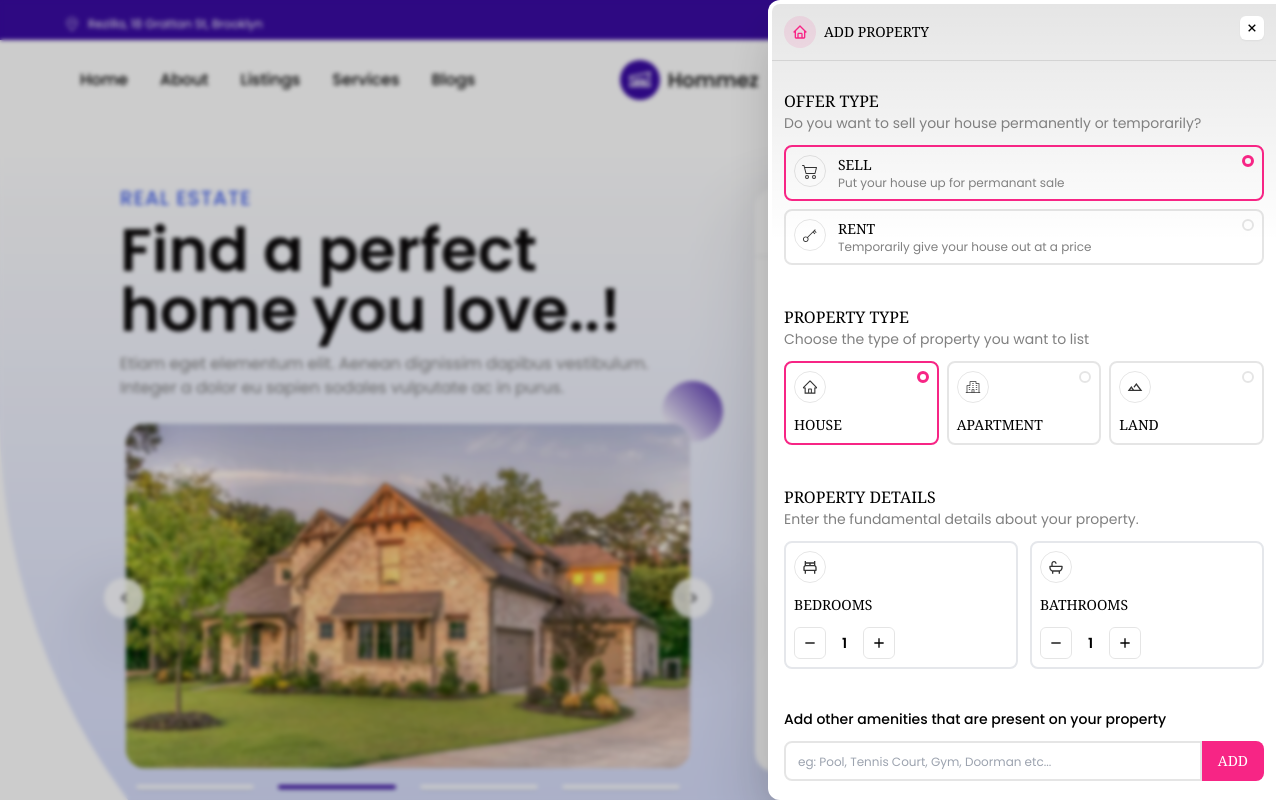
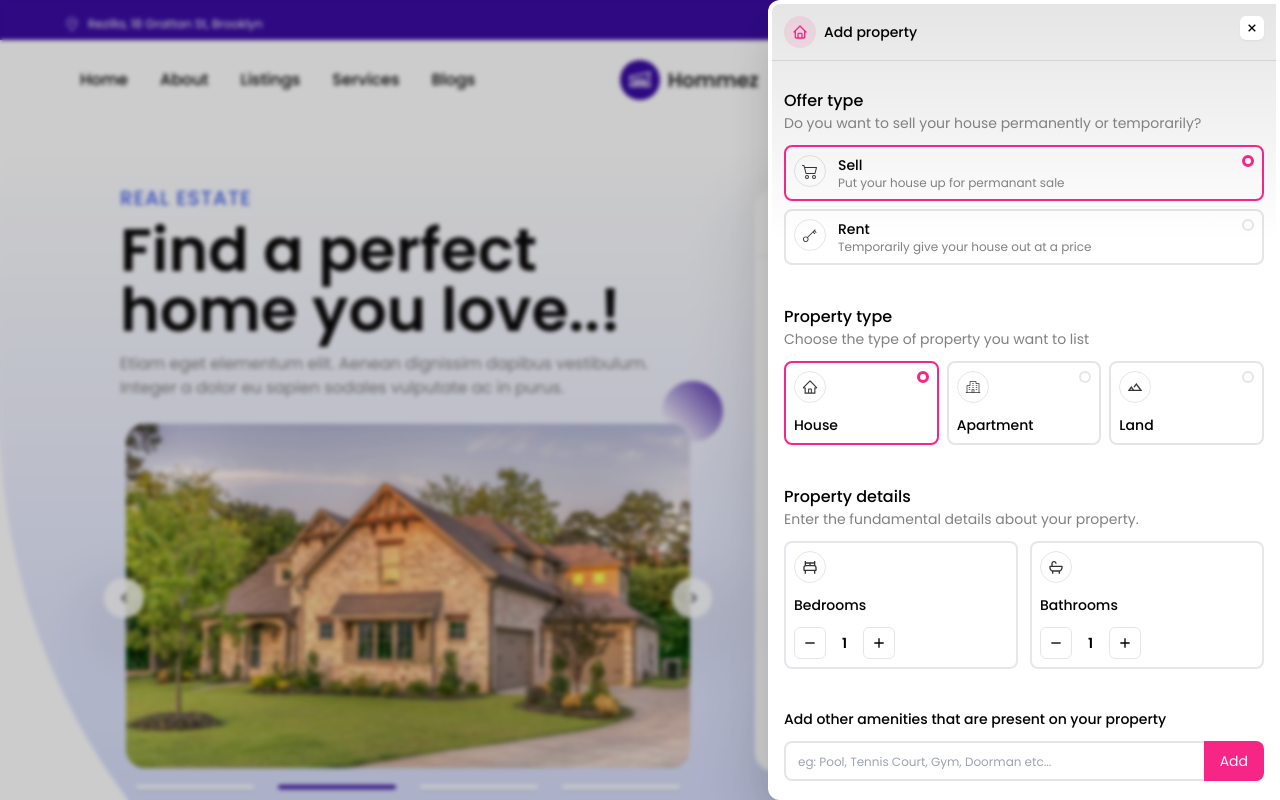
Before and after one commit to IdrisRoti/hommez, a Next.js app: page / in a window 1280 px wide. Both pictures are taken after a click on the button "Add Listing". Shown: the top 800 px of the page. Built offline with nearby package versions, Linux system fonts and the light colour scheme.

Commit message:
refactor: use useReducer and useContext hooks instead of useState

```diff
--- a/components/forms/new-list-form/CreateNewListForm.tsx
+++ b/components/forms/new-list-form/CreateNewListForm.tsx
@@ -1,37 +1,20 @@
-import React, { useState } from 'react'
 import { BiHome } from 'react-icons/bi'
+
 import OfferType from './OfferType'
 import PropertyType from './PropertyType';
 import PropertyDetails from './PropertyDetails';
 
-export type TpropertyDetails = {
-  selectedOfferType: string;
-  propertyType: string;
-  propertyDetails: {
-    noOfBeds: number;
-    noOfBaths: number;
-  }
-}
-
 const CreateNewListForm = () => {
-  const [propertyDetails, setPropertyDetails ] = useState<TpropertyDetails>({
-    selectedOfferType: "Sell",
-    propertyType: "House",
-    propertyDetails: {
-      noOfBeds: 1,
-      noOfBaths: 1
-    }
-  });
 
   return (
     <div className=''>
       <header className='p-3 flex items-center gap-2 border-b border-black/10'>
         <span className='size-8 rounded-full bg-[#f72585]/10 grid place-items-center'><BiHome className='text-brightPink size-4' /></span>
-        <h2 className='font-medium text-sm font-serif uppercase'>Add property</h2>
+        <h2 className='font-medium text-sm'>Add property</h2>
       </header>
-      <OfferType propertyDetails={propertyDetails} setPropertyDetails={setPropertyDetails} />
-      <PropertyType propertyDetails={propertyDetails} setPropertyDetails={setPropertyDetails} />
-      <PropertyDetails propertyDetails={propertyDetails} setPropertyDetails={setPropertyDetails} />
+      <OfferType  />
+      <PropertyType  />
+      <PropertyDetails  />
     </div>
   )
 }
--- a/components/forms/new-list-form/OfferType.tsx
+++ b/components/forms/new-list-form/OfferType.tsx
@@ -1,26 +1,27 @@
+"use client"
+
+import { useContext } from "react"
+
 import CustomSelect from "@/components/CustomSelect"
 import { propertyOfferType } from "@/constants"
-import { TpropertyDetails } from "./CreateNewListForm"
+import { CreateNewListContext } from "@/context/CreateNewListContext"
 
-type TOfferType = {
-    propertyDetails: TpropertyDetails;
-    setPropertyDetails: React.Dispatch<React.SetStateAction<TpropertyDetails>>;
-}
+const OfferType = () => {
+const {state, dispatch} = useContext(CreateNewListContext)
 
-const OfferType = ({propertyDetails, setPropertyDetails}: TOfferType) => {
   return (
     <div className='mt-4 p-3'>
-        <h2 className='font-medium uppercase font-serif'>Offer type</h2>
+        <h2 className='font-medium'>Offer type</h2>
         <p className='text-sm text-textlight'>Do you want to sell your house permanently or temporarily?</p>
 
         <div className="flex flex-col gap-2 mt-3">
         {
             propertyOfferType.map(({id, subHead, type, icon: Icon}) => (
-                <CustomSelect onClick={() => setPropertyDetails((prev) => ({...prev, selectedOfferType: type}))} key={id} isSelected={propertyDetails.selectedOfferType === type}>
+                <CustomSelect onClick={() => dispatch({type: "SELECT_OFFER_TYPE", payload: type})} key={id} isSelected={state.selectedOfferType === type}>
                     <div className="flex item-center gap-3">
                         <span className="grid place-items-center size-8 border border-black/10 rounded-full"><Icon className='size-4 opacity-80' /></span>
                         <div className="">
-                            <h3 className='font-medium text-sm uppercase font-serif'>{type}</h3>
+                            <h3 className='font-medium text-sm'>{type}</h3>
                             <p className='text-xs text-textlight'>{subHead}</p>
                         </div>
                     </div>
@@ -33,4 +34,4 @@ const OfferType = ({propertyDetails, setPropertyDetails}: TOfferType) => {
   )
 }
 
-export default OfferType
+export default OfferType;
--- a/components/forms/new-list-form/PropertyDetails.tsx
+++ b/components/forms/new-list-form/PropertyDetails.tsx
@@ -1,36 +1,36 @@
-import React from 'react'
+"use client"
+
+import React, { useContext, useState } from 'react'
+
+import { CreateNewListContext } from '@/context/CreateNewListContext';
 import { BiBath, BiBed, BiMinus, BiPlus } from 'react-icons/bi';
-import { TpropertyDetails } from './CreateNewListForm';
 
-type TOfferType = {
-    propertyDetails: TpropertyDetails;
-    setPropertyDetails: React.Dispatch<React.SetStateAction<TpropertyDetails>>;
-}
+const PropertyDetails = () => {
+  const [newAmenity, setNewAmenity] = useState("")
+  const {state, dispatch} = useContext(CreateNewListContext);
 
-const PropertyDetails = ({propertyDetails: {propertyDetails: {noOfBaths, noOfBeds}}, setPropertyDetails}: TOfferType) => {
-  console.log(noOfBeds, noOfBaths)
   return (
     <div className='mt-4 p-3'>
-        <h2 className='font-medium uppercase font-serif'>Property  details</h2>
+        <h2 className='font-medium '>Property  details</h2>
         <p className='text-sm text-textlight'>Enter the fundamental details about your property.</p>
 
         <div className="flex items-center gap-3 mt-3">
           <div className="w-full border-[2.5px] rounded-lg p-2 flex flex-col gap-3">
             <span className="grid place-items-center size-8 border border-black/10 rounded-full"><BiBed className='size-4 opacity-80' /></span>
-            <h3 className='font-medium text-sm uppercase font-serif'>Bedrooms</h3>
+            <h3 className='font-medium text-sm '>Bedrooms</h3>
             <div className="flex items-center">
-              <button onClick={() => setPropertyDetails((prev) => ({...prev, propertyDetails: {noOfBeds: noOfBeds > 1 ? noOfBeds-- : 1, noOfBaths} }))} className='size-8 grid place-items-center rounded-md border border-black/10 hover:bg-black/5 transition'><BiMinus /></button>
-              <div className='text-sm font-semibold px-4'>{noOfBeds}</div>
-              <button onClick={() => setPropertyDetails((prev) => ({...prev, propertyDetails: {noOfBeds: noOfBeds++, noOfBaths} }))} className='size-8 grid place-items-center rounded-md border border-black/10 hover:bg-black/5 transition'><BiPlus /></button>
+              <button onClick={() => dispatch({type: "ADD_NUMBER_OF_BEDS", payload:{ action: "REMOVE" }})} className='size-8 grid place-items-center rounded-md border border-black/10 hover:bg-black/5 transition'><BiMinus /></button>
+              <div className='text-sm font-semibold px-4'>{state.propertyDetails.noOfBeds}</div>
+              <button onClick={() => dispatch({type: "ADD_NUMBER_OF_BEDS", payload:{ action: "ADD" }})} className='size-8 grid place-items-center rounded-md border border-black/10 hover:bg-black/5 transition'><BiPlus /></button>
             </div>
           </div>
           <div className="w-full border-[2.5px] rounded-lg p-2 flex flex-col gap-3">
             <span className="grid place-items-center size-8 border border-black/10 rounded-full"><BiBath className='size-4 opacity-80' /></span>
-            <h3 className='font-medium text-sm uppercase font-serif'>Bathrooms</h3>
+            <h3 className='font-medium text-sm '>Bathrooms</h3>
             <div className="flex items-center">
-              <button  onClick={() => setPropertyDetails((prev) => ({...prev, propertyDetails: {noOfBaths: noOfBaths > 1 ? noOfBaths-- : 1, noOfBeds} }))} className='size-8 grid place-items-center rounded-md border border-black/10 hover:bg-black/5 transition'><BiMinus /></button>
-              <div className='text-sm font-semibold px-4'>{noOfBaths}</div>
-              <button onClick={() => setPropertyDetails((prev) => ({...prev, propertyDetails: {noOfBaths: noOfBaths++, noOfBeds} }))} className='size-8 grid place-items-center rounded-md border border-black/10 hover:bg-black/5 transition'><BiPlus /></button>
+              <button  onClick={() => dispatch({type: "ADD_NUMBER_OF_BATHS", payload:{ action: "REMOVE" }})} className='size-8 grid place-items-center rounded-md border border-black/10 hover:bg-black/5 transition'><BiMinus /></button>
+              <div className='text-sm font-semibold px-4'>{state.propertyDetails.noOfBaths}</div>
+              <button onClick={() => dispatch({type: "ADD_NUMBER_OF_BATHS", payload:{ action: "ADD" }})} className='size-8 grid place-items-center rounded-md border border-black/10 hover:bg-black/5 transition'><BiPlus /></button>
             </div>
           </div>
         </div>
@@ -39,18 +39,28 @@ const PropertyDetails = ({propertyDetails: {propertyDetails: {noOfBaths, noOfBed
           <h2 className='font-medium text-sm'>Add other amenities that are present on your property</h2>
           <div className="flex items-center h-10 w-full mt-3">
             <input
-              className='bg-transparent outline-none text-sm h-full w-full border-2 border-black/10 focus:border-brightPink px-3 rounded-l-lg placeholder:text-xs'
+              onChange={(e) => setNewAmenity(e.target.value)}
+              className='bg-transparent outline-none text-sm h-full w-full border-2 border-r-0 border-black/10 focus:border-brightPink px-3 rounded-l-lg placeholder:text-xs'
               placeholder='eg: Pool, Tennis Court, Gym, Doorman etc...'
               type="text" />
-            <button className='h-full px-4 bg-brightPink text-white text-sm uppercase font-serif rounded-r-lg hover:opacity-70 transition'>Add</button>
+            <button
+              onClick={() => dispatch({ type: "ADD_AMENITY", payload: newAmenity})}
+              className='h-full px-4 bg-brightPink text-white text-sm  rounded-r-lg hover:opacity-70 transition'>Add</button>
           </div>
           <div className="mt-4 flex items-center gap-3 flex-wrap">
-            <div className="relative px-4 py-1.5 text-xs rounded-lg border-2 group cursor-pointer">
-              <span>In-house gym</span>
-              <div className="bg-[#1e1e1e]/80 text-white rounded-md py-1.5 px-2 text-[10px] absolute -top-8 whitespace-nowrap hidden group-hover:block transition">
-                Tap to remove
-              </div>
-            </div>
+
+              {
+                state.amenities.map((amenity, i) => (
+                  <div key={i} className="relative px-4 py-1.5 text-xs rounded-lg border-2 group cursor-pointer">
+                    <span>{amenity}</span>
+                    <div
+
+                      className="bg-[#1e1e1e]/80 text-white rounded-md py-1.5 px-2 text-[10px] absolute -top-8 whitespace-nowrap hidden group-hover:block transition">
+                      Tap to remove
+                    </div>
+                  </div>
+                ))
+              }
           </div>
         </section>
     </div>
--- a/components/forms/new-list-form/PropertyType.tsx
+++ b/components/forms/new-list-form/PropertyType.tsx
@@ -1,25 +1,26 @@
+"use client"
+
+import { useContext } from "react";
+
 import CustomSelect from "@/components/CustomSelect"
 import {  propertyType } from "@/constants"
-import { TpropertyDetails } from "./CreateNewListForm"
+import { CreateNewListContext } from "@/context/CreateNewListContext";
 
-type TPropertyType = {
-    propertyDetails: TpropertyDetails;
-    setPropertyDetails: React.Dispatch<React.SetStateAction<TpropertyDetails>>;
-}
+const PropertyType = () => {
+    const {state, dispatch} = useContext(CreateNewListContext);
 
-const PropertyType = ({propertyDetails, setPropertyDetails}: TPropertyType) => {
   return (
     <div className='mt-4 p-3'>
-        <h2 className='font-medium uppercase font-serif'>Property  type</h2>
+        <h2 className='font-medium'>Property type</h2>
         <p className='text-sm text-textlight'>Choose the type of property you want to list</p>
 
         <div className="flex items-center gap-2 mt-3">
         {
             propertyType.map(({id, type, icon: Icon}) => (
-                <CustomSelect onClick={() => setPropertyDetails((prev) => ({...prev, propertyType: type}))} key={id} isSelected={propertyDetails.propertyType === type}>
+                <CustomSelect onClick={() => dispatch({ type: "SELECT_PROPERTY_TYPE", payload: type})} key={id} isSelected={state.propertyType === type}>
                     <div className="flex flex-col gap-3">
                         <span className="grid place-items-center size-8 border border-black/10 rounded-full"><Icon className='size-4 opacity-80' /></span>
-                        <h3 className='font-medium text-sm uppercase font-serif'>{type}</h3>
+                        <h3 className='font-medium text-sm '>{type}</h3>
                     </div>
                 </CustomSelect>
             )
--- a/constants.ts
+++ b/constants.ts
@@ -195,7 +195,7 @@ export const propertyOfferType = [
         subHead: "Temporarily give your house out at a price",
         icon: TfiKey,
     },
-]
+] as const
 
 export const propertyType = [
     {
@@ -213,7 +213,7 @@ export const propertyType = [
         type: "Land",
         icon: MdOutlineLandscape,
     },
-]
+] as const
 
 // export const propertyDetails = [
 //     {
--- /dev/null
+++ b/context/CreateNewListContext.ts
@@ -0,0 +1,20 @@
+import { ActionType, InitialStateType } from "@/providers/TCreateNewListProvider";
+import { createContext, Dispatch } from "react";
+
+type TCreateNewListContext = {
+    state: InitialStateType;
+    dispatch: Dispatch<ActionType>
+}
+
+export const CreateNewListContext = createContext<TCreateNewListContext>({
+    state: {
+        selectedOfferType: "",
+        propertyType: "",
+        propertyDetails: {
+            noOfBeds: 1,
+            noOfBaths: 1,
+        },
+        amenities: [],
+    },
+    dispatch: () => null
+})
```
Also changed, not shown: app/layout.tsx (+7 -4 lines), providers/TCreateNewListProvider.tsx (added, +67 -0 lines), providers/actionTypes.ts (added, +28 -0 lines).
